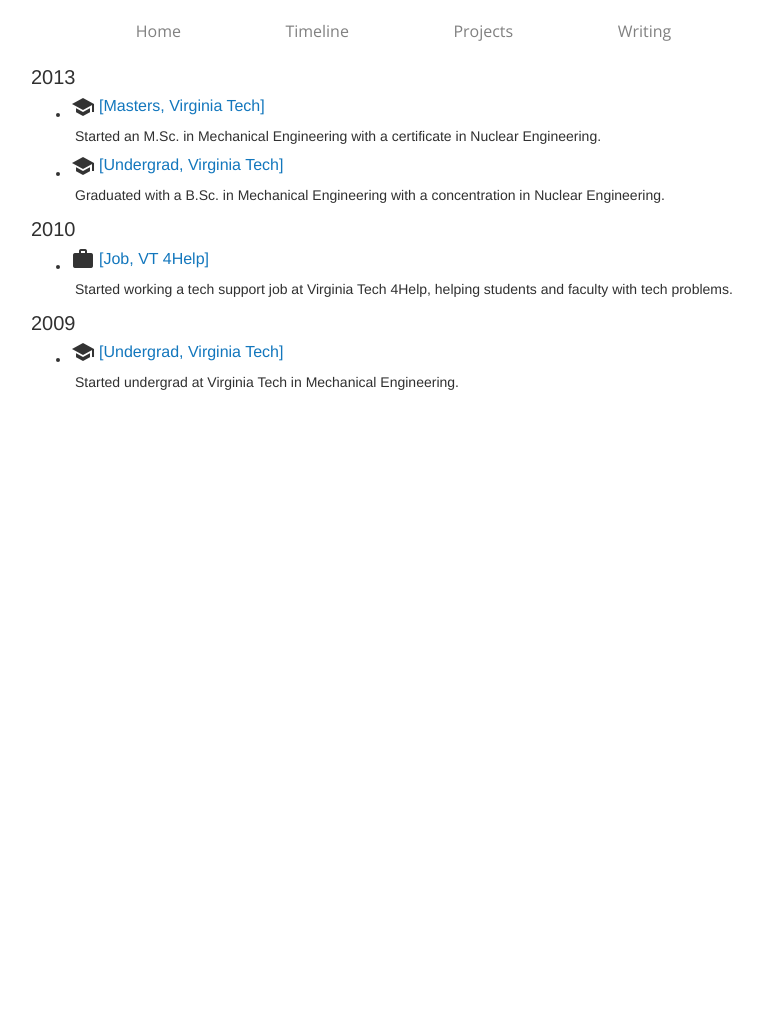
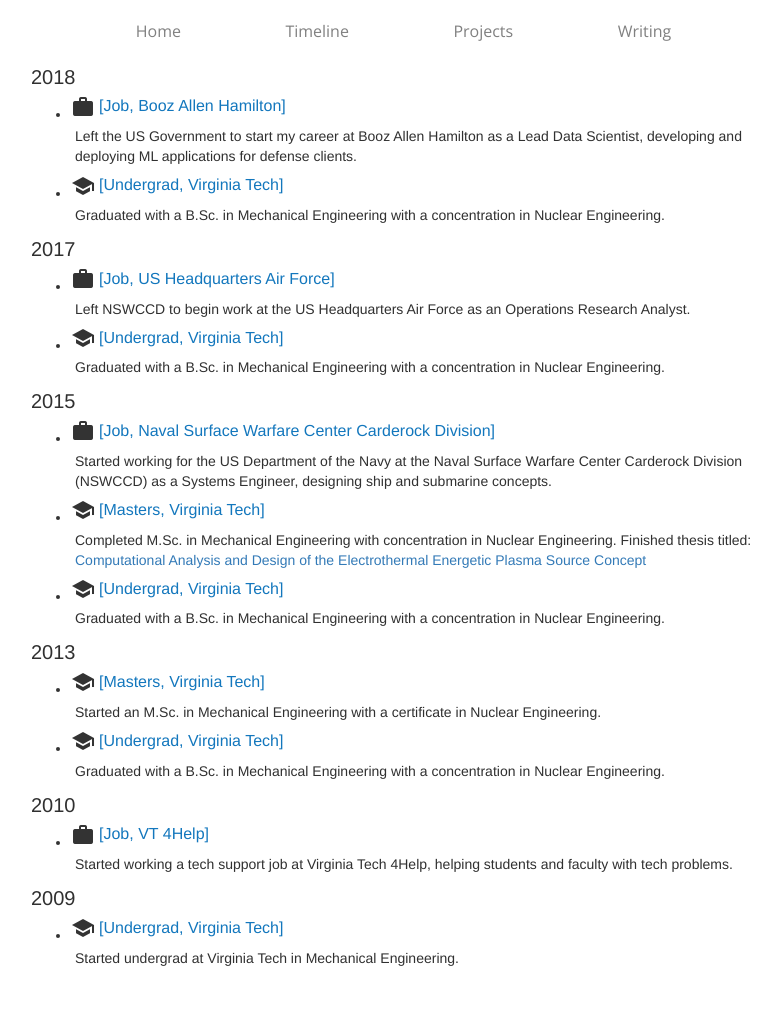
Before and after one commit to shawnmittal/azure_personal_website, a Flask app: page /timeline in a window 1280 px wide. Shown: the whole page, without its empty margins (234-1015 px from the left). Before the commit the page ends 390 px from the top, so only its background shows below. Run offline with Flask 2, Linux system fonts and the light colour scheme; some libraries are stand-ins or nearby versions.

Commit message:
updated timeline.html to include additional experience

```diff
--- a/website/templates/timeline.html
+++ b/website/templates/timeline.html
@@ -13,6 +13,82 @@
     <div class="row">
         <div class="col s12 m4 l8">
             <div class="col s12 m4 l8">
+                <span class="date">2018</span>
+                <ul>
+                    <li>
+                        <div class="icon-title">
+                            <i class="tiny material-icons">work</i>
+                            <a href="/timeline" class="title">[Job, Booz Allen Hamilton]</a>
+                        </div>
+                        <span class="content">
+                            Left the US Government to start my career at Booz Allen Hamilton as a Lead Data Scientist, developing and deploying ML
+                            applications for defense clients.
+                        </span>
+                    </li>
+                    <li>
+                        <div class="icon-title">
+                            <i class="tiny material-icons">school</i>
+                            <a href="/timeline" class="title">[Undergrad, Virginia Tech]</a>
+                        </div>
+                        <span class="content">
+                            Graduated with a B.Sc. in Mechanical Engineering with a concentration in Nuclear Engineering.
+                        </span>
+                    </li>
+                </ul>
+                <span class="date">2017</span>
+                <ul>
+                    <li>
+                        <div class="icon-title">
+                            <i class="tiny material-icons">work</i>
+                            <a href="/timeline" class="title">[Job, US Headquarters Air Force]</a>
+                        </div>
+                        <span class="content">
+                            Left NSWCCD to begin work at the US Headquarters Air Force as an Operations Research Analyst.
+                        </span>
+                    </li>
+                    <li>
+                        <div class="icon-title">
+                            <i class="tiny material-icons">school</i>
+                            <a href="/timeline" class="title">[Undergrad, Virginia Tech]</a>
+                        </div>
+                        <span class="content">
+                            Graduated with a B.Sc. in Mechanical Engineering with a concentration in Nuclear Engineering.
+                        </span>
+                    </li>
+                </ul>
+                <span class="date">2015</span>
+                <ul>
+                    <li>
+                        <div class="icon-title">
+                            <i class="tiny material-icons">work</i>
+                            <a href="/timeline" class="title">[Job, Naval Surface Warfare Center Carderock Division]</a>
+                        </div>
+                        <span class="content">
+                            Started working for the US Department of the Navy at the Naval Surface Warfare Center Carderock Division (NSWCCD)
+                            as a Systems Engineer, designing ship and submarine concepts.
+                        </span>
+                    </li>
+                    <li>
+                        <div class="icon-title">
+                            <i class="tiny material-icons">school</i>
+                            <a href="/timeline" class="title">[Masters, Virginia Tech]</a>
+                        </div>
+                        <span class="content">
+                            Completed M.Sc. in Mechanical Engineering with concentration in Nuclear Engineering.
+                            Finished thesis titled: <a href="https://vtechworks.lib.vt.edu/handle/10919/52705">
+                            Computational Analysis and Design of the Electrothermal Energetic Plasma Source Concept</a>
+                        </span>
+                    </li>
+                    <li>
+                        <div class="icon-title">
+                            <i class="tiny material-icons">school</i>
+                            <a href="/timeline" class="title">[Undergrad, Virginia Tech]</a>
+                        </div>
+                        <span class="content">
+                            Graduated with a B.Sc. in Mechanical Engineering with a concentration in Nuclear Engineering.
+                        </span>
+                    </li>
+                </ul>
                 <span class="date">2013</span>
                 <ul>
                     <li>
```
